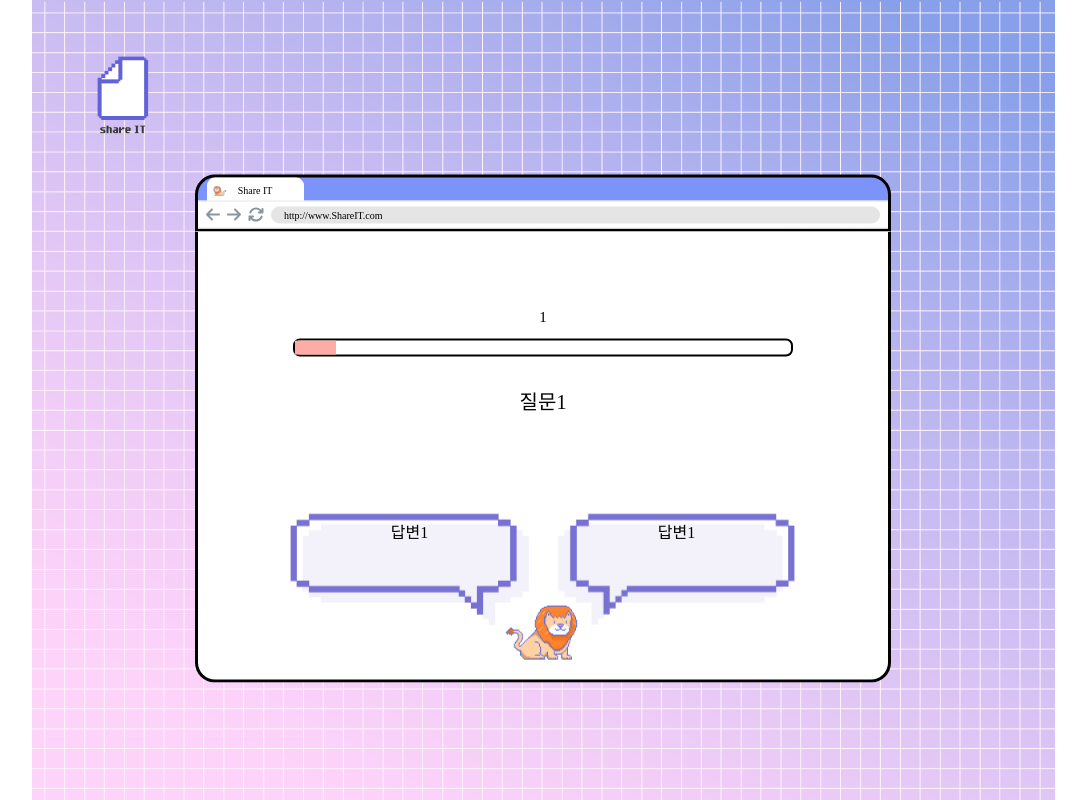
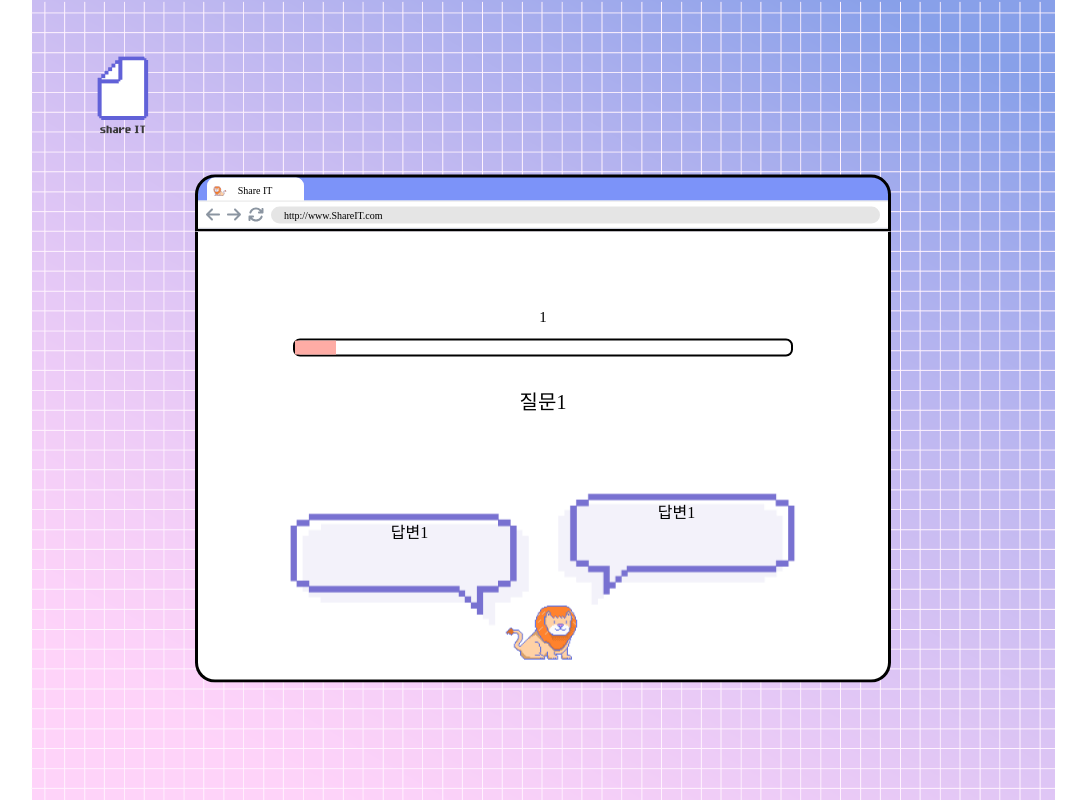
Before and after one commit to KimKyuHoi/ShareIT-Frontend, a React (Create React App) app in the folder shareit_frontend/: page /question in a window 1280 px wide. In both pictures the pointer is over the button 773 px from the left and 570 px from the top of the page. Shown: the whole page, without its empty margins (97-1183 px from the left). Built offline with nearby package versions, Linux system fonts and the light colour scheme; a web font is replaced by a local one.

Commit message:
[FEAT] 버튼 모션추가
- 누른 느낌이 들도록 hover 모션을 추가

```diff
--- a/shareit_frontend/src/components/pages/Question/question.scss
+++ b/shareit_frontend/src/components/pages/Question/question.scss
@@ -366,6 +366,7 @@ color: #000000;
 
   background: none;
   border: none;
+  transition: transform 0.3s ease-in-out;
 }
 
 /* Question-answer-left */
@@ -382,6 +383,7 @@ color: #000000;
   align-items: center;
   background: none;
   border: none;
+  transition: transform 0.3s ease-in-out;
 
 }
 
@@ -394,6 +396,15 @@ color: #000000;
   position: absolute;
   height: 128.71px;
   width: auto;
+
+}
+
+.Question-answer-right:hover {
+  transform: translateY(-20px);
+}
+
+.Question-answer-left:hover {
+  transform: translateY(-20px);
 }
 
 /* Question-answer-text */
```
